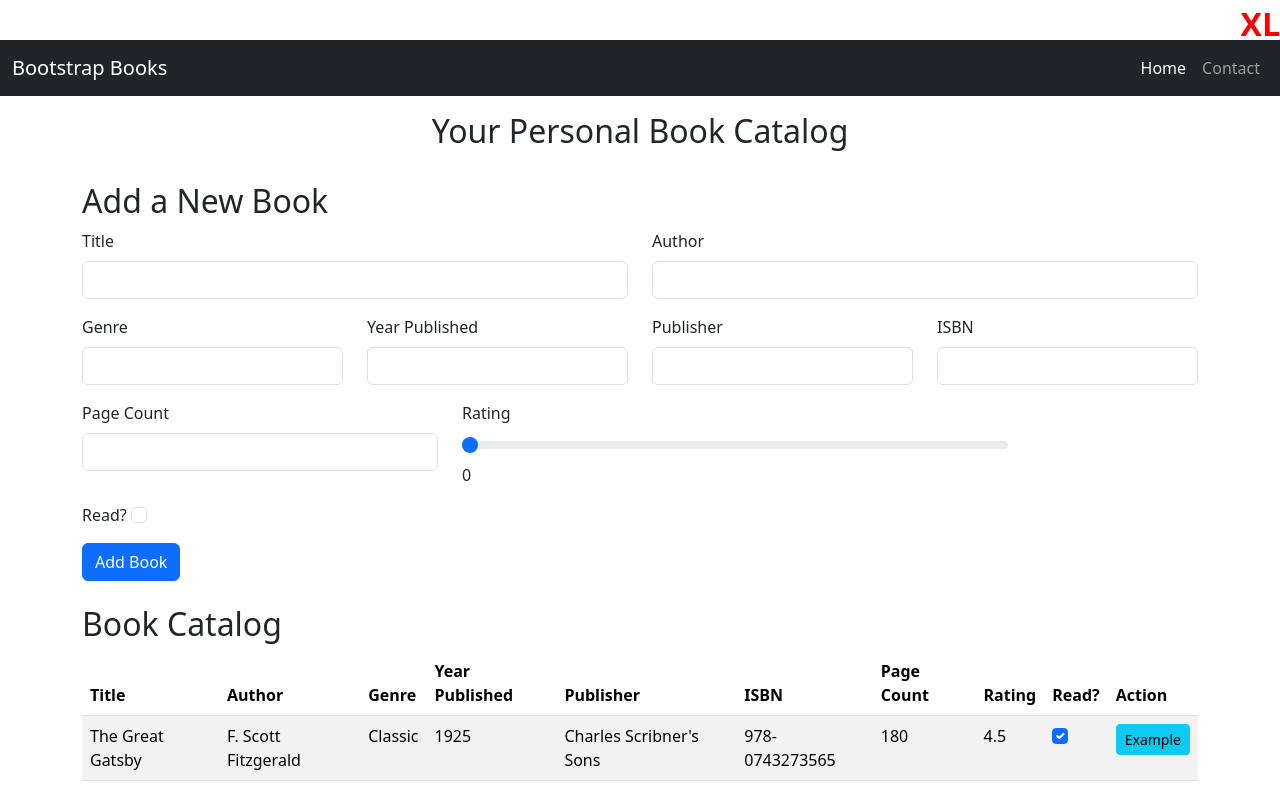
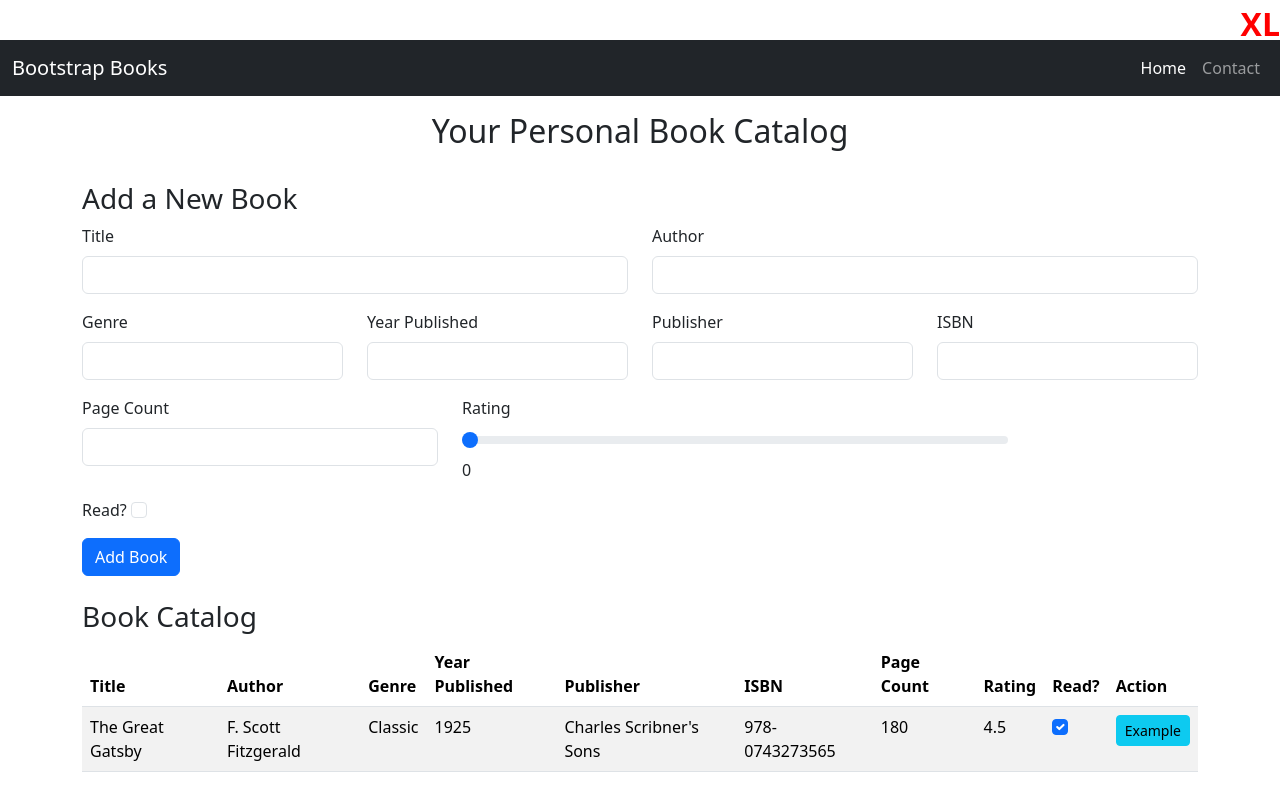
Before and after one commit to Exo-MDR-CD2000/Week2-Book-Catalog-Bootstrap, a website: page index.html in a window 1280 px wide. Drawn offline with nearby package versions, Linux system fonts and the light colour scheme.

Commit message:
fixed h3 headers

```diff
--- a/index.html
+++ b/index.html
@@ -49,7 +49,7 @@
 
     <!-- Bottom container now follows the grid layout -->
     <div class="container mt-4">
-        <h2>Add a New Book</h2>
+        <h3>Add a New Book</h3>
         <form id="bookForm">
             <div class="row">
                 <div class="col-md-6 mb-3">
@@ -102,7 +102,7 @@
     </div>
 
     <div class="container mt-4">
-        <h2>Book Catalog</h2>
+        <h3>Book Catalog</h3>
         <div class="table-responsive">
             <table class="table table-striped" id="bookTable">
                 <thead>
```
